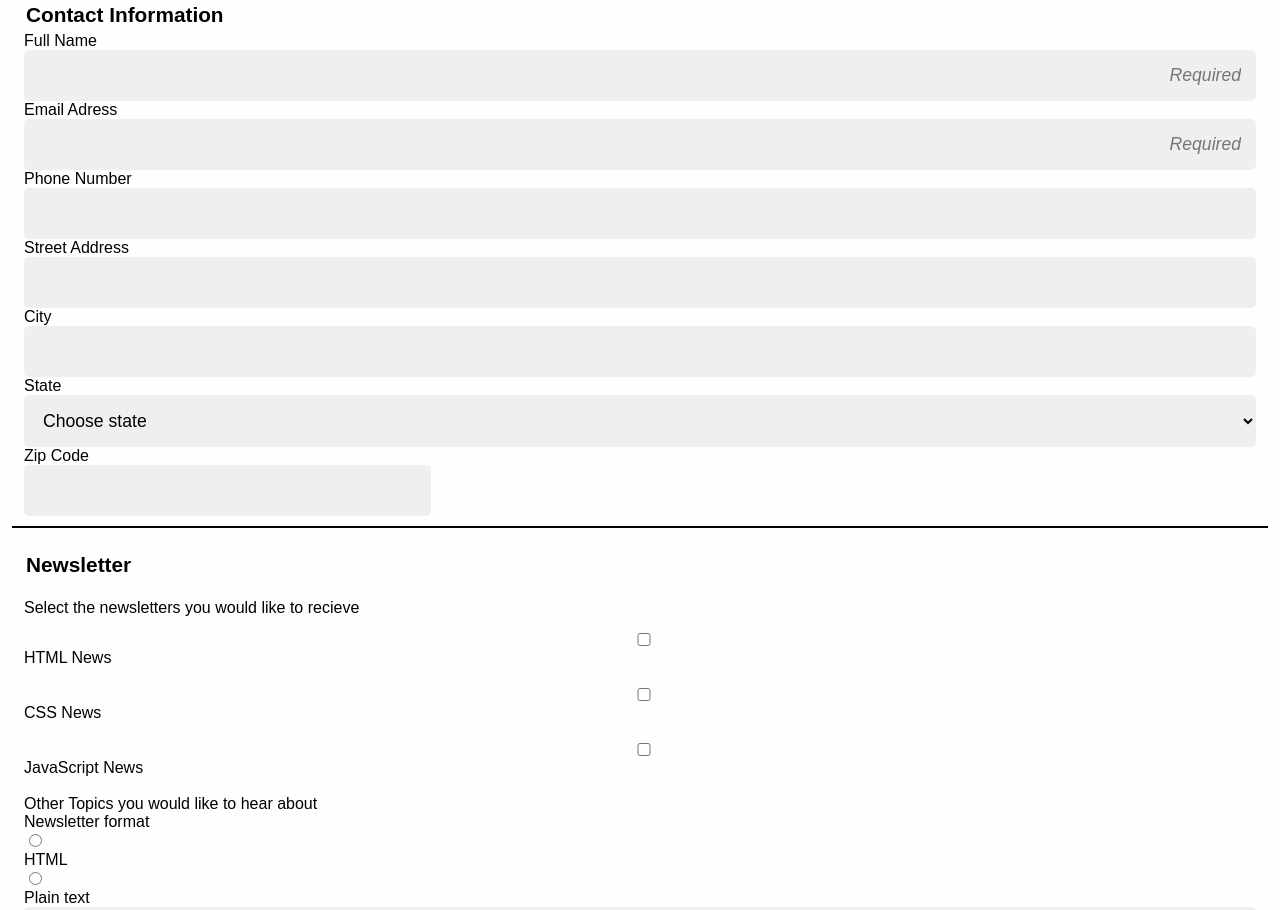
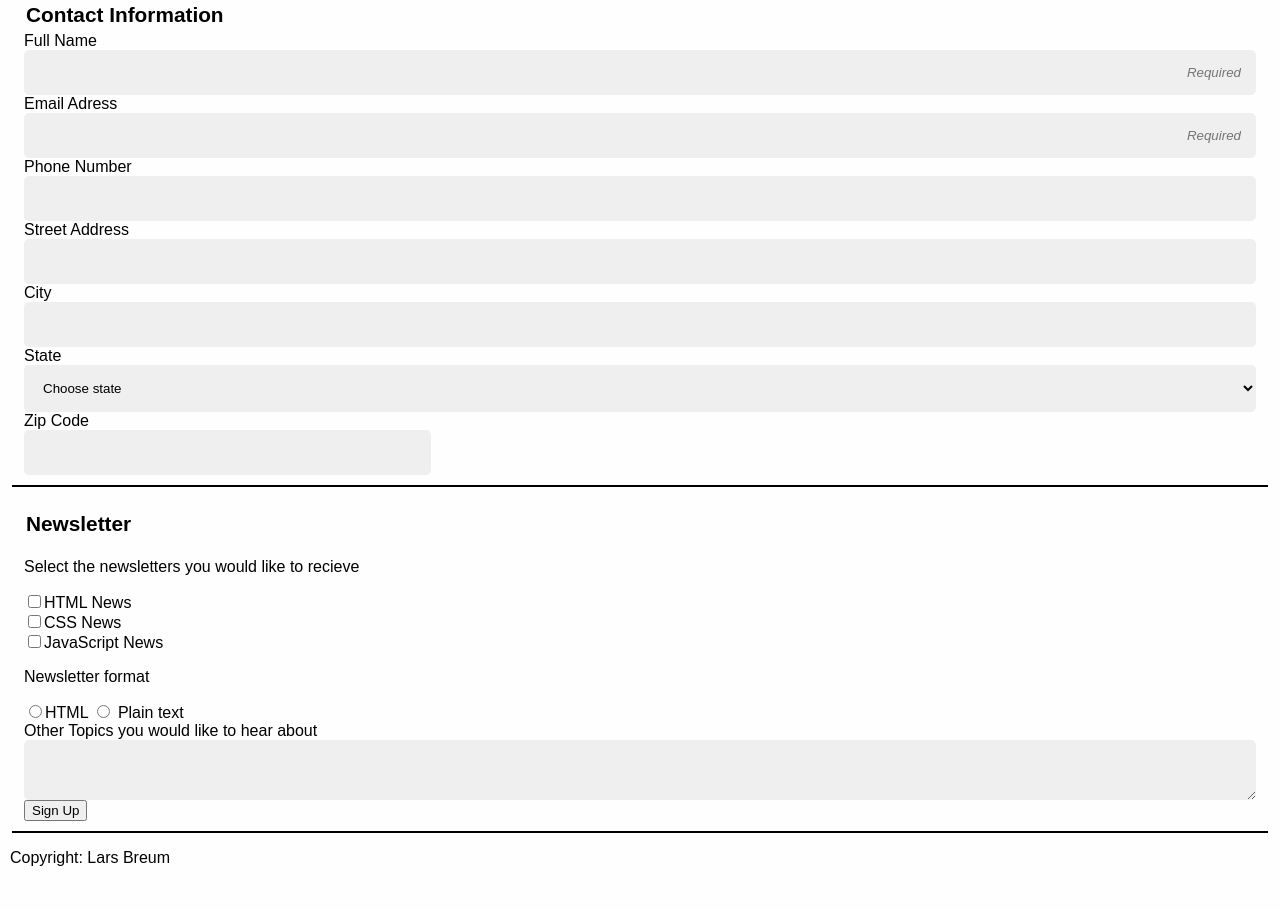
Before and after one commit to LarsBreum/Techdegree-project-3-online-registration-form, a plain HTML site: page index.html in a window 1280 px wide. Shown: the part 231-1141 px from the top of the page. After the commit the page ends 1114 px from the top, so only its background shows below. Drawn offline with Linux system fonts and the light colour scheme; a web font is replaced by a local one.

Commit message:
fixed radio and checkboxes display

```diff
--- a/css/style.css
+++ b/css/style.css
@@ -54,25 +54,26 @@ input[placeholder]{
 	text-align: right;
 	font-style: italic;
 }
-input:not([type="radio"]),
+input,
 select,
 textarea{
 	background-color: #EFEFEF;
 	border-radius: 5px;
 	padding: 15px;
 	border: none;
-	font-size: 1.1em;
 	display: block;
 	width: 100%;
+}
+input[type="radio"],
+input[type="checkbox"] {
+	display: initial;
+	width: auto;
 }
 input:focus,
 select:focus,
 textarea:focus{
 	border: 2px solid #B2C9FF;
 	box-shadow: none;
-}
-label {
-	display: block;
 }
 form {
 	border-top: 2px solid black;
--- a/index.html
+++ b/index.html
@@ -92,10 +92,11 @@
 					<input type="checkbox" name="user_newsletter" id="html_news" value="html_news" ><label for="html_news">HTML News</label><br>
 					<input type="checkbox" id="css_news" name="user_newsletter" value="css_news"><label for="css_news">CSS News</label><br>
 					<input type="checkbox" id="js_news" name="user_newsletter" value="js_news"><label for="js_news">JavaScript News</label><br>
+					<p>Newsletter format</p>
+					<input type="radio" name="newsletter_format" id="html" value="html"><label for="html">HTML</label>
+					<input type="radio" id="text" name="newsletter_format" value="textarea">
+					<label for="text">Plain text</label><br>
 					<label for="other_topics">Other Topics you would like to hear about</label>
-					<label>Newsletter format</label>
-					<input type="radio" name="newsletter_format" id="html" value="html"><label for="html">HTML</label>
-					<input type="radio" id="text" name="newsletter_format" value="textarea"><label for="text">Plain text</label>
 					<textarea id="other_topics"></textarea>
 					<button type="submit">Sign Up</button>
 				</fieldset>
```
